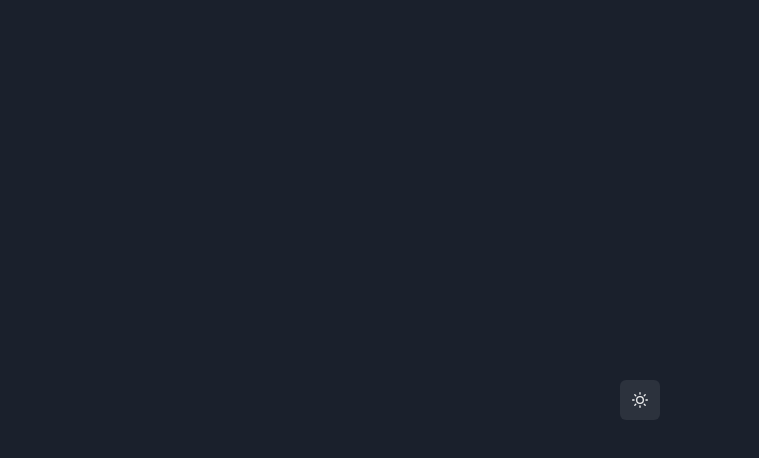
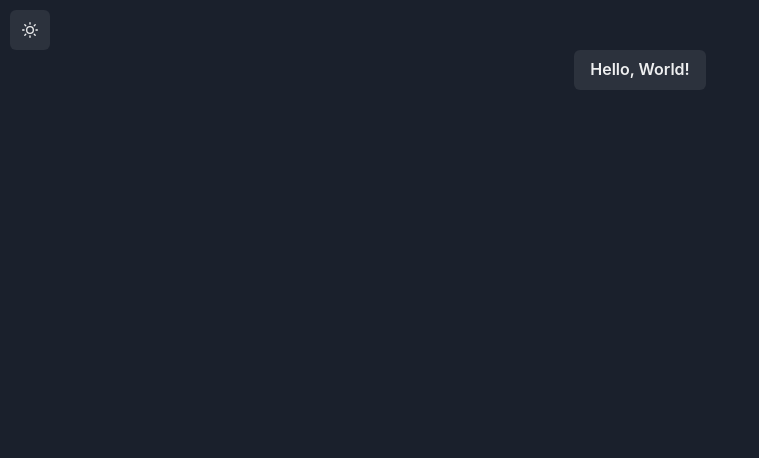
Before and after one commit to nft-viewer/nft-viewer, a React (Vite) app in the folder web/: page / in a window 1280 px wide. Shown: the top 458 px of the page, without its empty margins (0-759 px from the left). Built offline with nearby package versions, Linux system fonts and the light colour scheme.

Commit message:
Modify page

```diff
--- a/web/src/App.tsx
+++ b/web/src/App.tsx
@@ -1,14 +1,17 @@
 import React from 'react';
-import { IconButton, Center, useColorMode } from '@chakra-ui/react';
+import { Button, IconButton, Center, useColorMode } from '@chakra-ui/react';
 import { SunIcon, MoonIcon } from '@chakra-ui/icons'
 
 function App() {
 	const { colorMode, toggleColorMode } = useColorMode();
 
 	return (
-		<Center width="100vw" height="100vh">
-			<IconButton aria-label="Toggle theme" colorScheme={colorMode == "light" ? "blue" : undefined} onClick={toggleColorMode} icon={colorMode == "light" ? (<MoonIcon />) : (<SunIcon />)} />
-		</Center>
+		<>
+			<IconButton style={{marginTop: 10, marginLeft: 10}} aria-label="Toggle theme" colorScheme={colorMode == "light" ? "blue" : undefined} onClick={toggleColorMode} icon={colorMode == "light" ? (<MoonIcon />) : (<SunIcon />)} />
+			<Center width="100%" height="100%">
+				<Button>Hello, World!</Button>
+			</Center>
+		</>
 	);
 }
 
```
